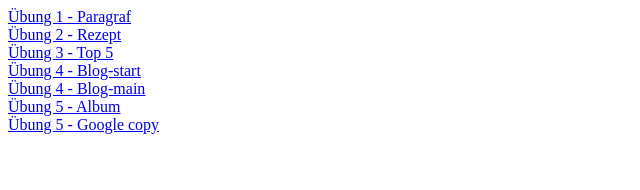
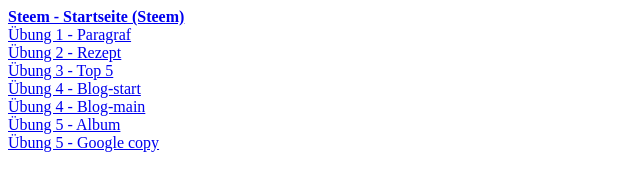
Before and after one commit to Marco-mm123/M239, a plain HTML site: page index.html in a window 1280 px wide. Shown: the whole page, without its empty margins (0-640 px from the left). Drawn offline with Linux system fonts and the light colour scheme.

Commit message:
index update

```diff
--- a/index.html
+++ b/index.html
@@ -5,6 +5,8 @@
     <title>Startseite</title>
 </head>
 <body>
+<a href="Projekt/Site/index.html"><b>Steem - Startseite (Steem)</b></a>
+<br>
 <a href="Uebungen/H1/ue1.html">Übung 1 - Paragraf</a><br>
 <a href="Uebungen/H1/ue2.html">Übung 2 - Rezept</a><br>
 <a href="Uebungen/D1/Top5.html">Übung 3 - Top 5</a><br>
```
